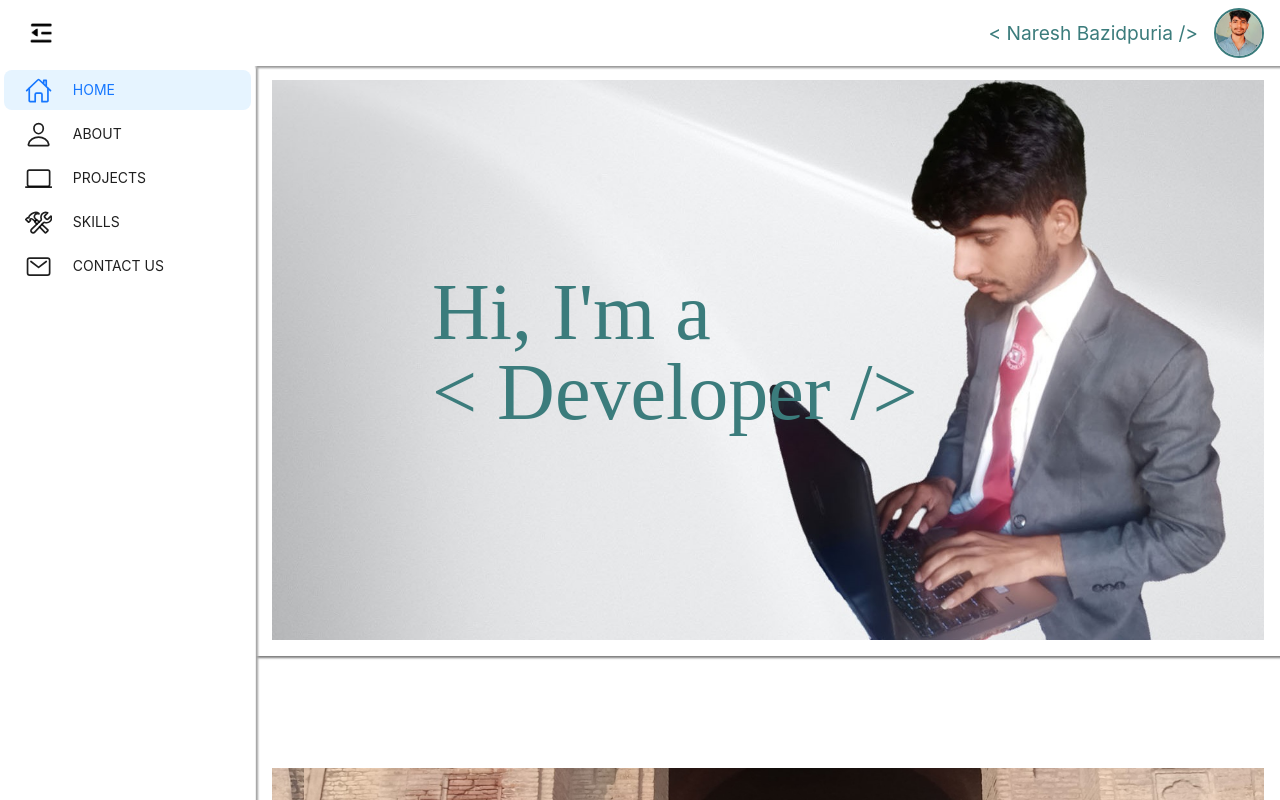
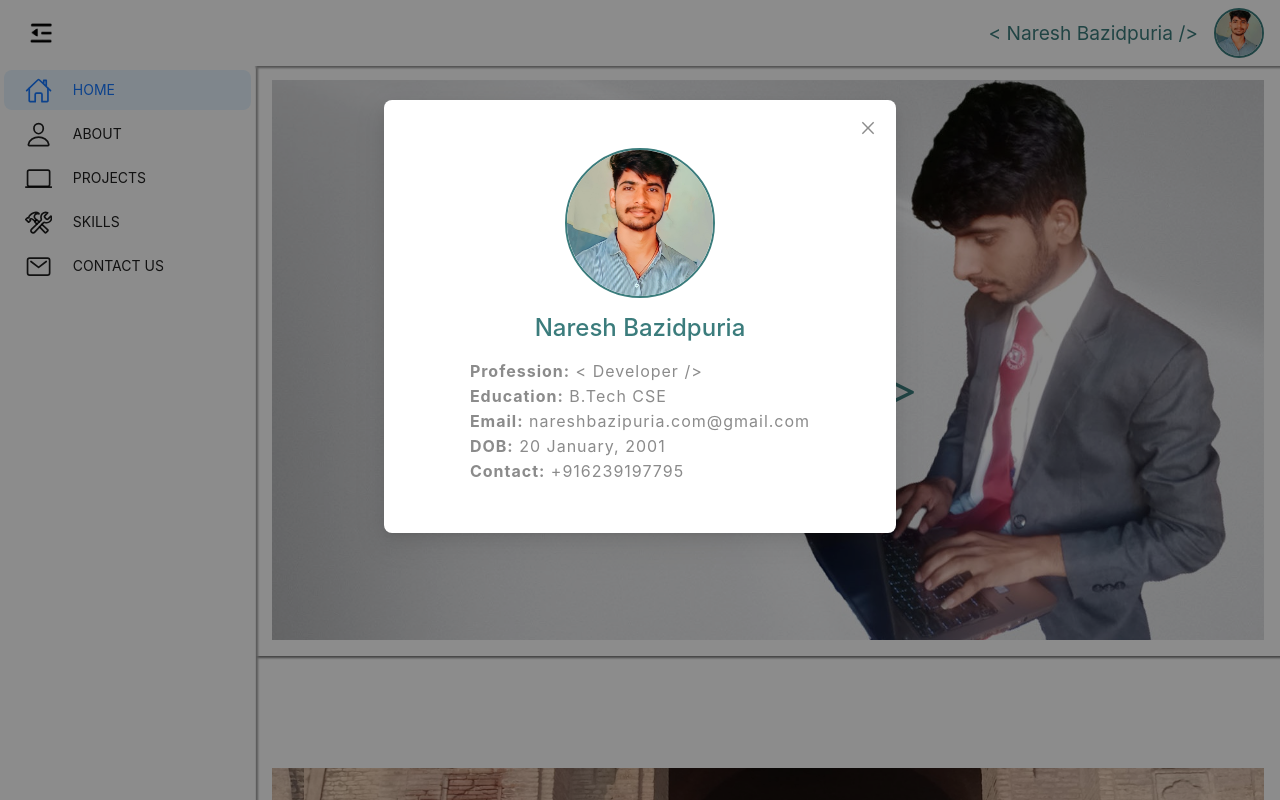
Before and after one commit to Nareshbazidpuria/NB-React, a React (Create React App) app: page / in a window 1280 px wide. Both pictures are taken after a click on the picture 1239 px from the left and 33 px from the top of the page. Shown: the top 800 px of the page. Built offline with nearby package versions, Linux system fonts and the light colour scheme; a web font is replaced by a local one.

Commit message:
design completed

```diff
--- a/src/components/contactUs/index.js
+++ b/src/components/contactUs/index.js
@@ -6,24 +6,48 @@ import "react-toastify/dist/ReactToastify.css";
 
 const onSub = (e) => {
   e.preventDefault();
-  toast.success("Thanks for contacting us, We'll reply soon.", {
-    position: "top-center",
-    autoClose: 3000,
-    hideProgressBar: false,
-    closeOnClick: true,
-    pauseOnHover: true,
-    draggable: true,
-    progress: undefined,
-    theme: "light",
-  });
   emailjs.sendForm('service_j2z91ht', 'template_l1uk1sj', e.target, 'OD4pCOiLR76yUrGjo').then(res => {
     emailjs.sendForm('service_j2z91ht', 'template_sm1z9wb', e.target, 'OD4pCOiLR76yUrGjo').then(res => {
       let inputs = document.querySelectorAll('.cusInp');
       inputs.forEach(element => {
         element.value = '';
       });
-    }).catch(err => console.log(err));
-  }).catch(err => console.log(err));
+      toast.success("Thanks for contacting us, We'll reply soon.", {
+        position: "top-center",
+        autoClose: 3000,
+        hideProgressBar: false,
+        closeOnClick: true,
+        pauseOnHover: true,
+        draggable: true,
+        progress: undefined,
+        theme: "light",
+      });
+    }).catch(err => {
+      console.log(err)
+      toast.error("Something went wrong! Please try again!", {
+        position: "top-center",
+        autoClose: 3000,
+        hideProgressBar: false,
+        closeOnClick: true,
+        pauseOnHover: true,
+        draggable: true,
+        progress: undefined,
+        theme: "light",
+      });
+    });
+  }).catch(err => {
+    console.log(err)
+    toast.error("Something went wrong! Please try again!", {
+      position: "top-center",
+      autoClose: 3000,
+      hideProgressBar: false,
+      closeOnClick: true,
+      pauseOnHover: true,
+      draggable: true,
+      progress: undefined,
+      theme: "light",
+    });
+  });
 }
 
 const ContactUs = (props) => {
--- a/src/components/navigationBar/index.js
+++ b/src/components/navigationBar/index.js
@@ -1,18 +1,41 @@
-import React from 'react';
+import React, { useState } from 'react';
 import './style.css';
 import logo from '../../img/Favicon.png';
+import { Tooltip, Modal } from 'antd';
 
 const Navbar = (props) => {
+  const [isModalOpen, setIsModalOpen] = useState(false);
+  const showModal = () => {
+    setIsModalOpen(true);
+  };
+  const handleCancel = () => {
+    setIsModalOpen(false);
+  };
+
   return (
     <div>
       <nav className="navbar" id="navbar" style={{
         left: props.width,
         width: `calc(100vw - ${props.width})`
-      }}
-      >
-        <span>&lt; Naresh Bazidpuria /&gt;</span>
-        <img className="logo" src={logo} alt="" />
+      }}>
+        <Tooltip title="Profile">
+          <span onClick={showModal}>&lt; Naresh Bazidpuria /&gt;</span>
+        </Tooltip>
+        <Tooltip title="Profile">
+          <img className="logo" src={logo} alt="" onClick={showModal} />
+        </Tooltip>
       </nav>
+      <Modal className='profileModel d-flex' open={isModalOpen} onCancel={handleCancel}>
+        <img className="profilePic" src={logo} alt="" />
+        <h4>Naresh Bazidpuria</h4>
+        <div className='info'>
+          <p><strong>Profession:</strong> &lt; Developer /&gt;</p>
+          <p><strong>Education:</strong> B.Tech CSE</p>
+          <p><strong>Email:</strong> nareshbazipuria.com@gmail.com</p>
+          <p><strong>DOB:</strong> 20 January, 2001</p>
+          <p><strong>Contact:</strong> +916239197795</p>
+        </div>
+      </Modal>
     </div>
   )
 }
--- a/src/components/navigationBar/style.css
+++ b/src/components/navigationBar/style.css
@@ -16,11 +16,40 @@
   color: #3b7c7c;
   font-size: 1.2rem;
 }
-.logo{
-  border-radius: 50px;
+.logo, .profilePic{
+  border-radius: 50rem;
   height: 50px;
   width: auto;
   border: 2px solid #3b7c7c;
   margin: 0 1rem;
   cursor: pointer;
 }
+.profileModel{
+  width: 40vw !important;
+}
+.profileModel h4{
+  color: #3b7c7c;
+  margin: 1rem 0;
+}
+.info{
+  text-align: left;
+  letter-spacing: 1px;
+}
+.profileModel p{
+  font-size: 1rem;
+  margin: 0;
+  color: #8b8b8b;
+}
+.profileModel .ant-modal-content{
+  display: flex;
+  justify-content: center;
+  padding: 3rem;
+  text-align: center;
+  width: 40vw !important;
+}
+.ant-modal-footer{
+  display: none !important;
+}
+.profilePic{
+  height: 150px;
+}
--- a/src/components/skillS/index.js
+++ b/src/components/skillS/index.js
@@ -1,4 +1,4 @@
-import React from 'react'
+import React, { useState } from 'react'
 import Skill from './skilL';
 import './style.css';
 import ReactLogo from '../../img/react.png'
@@ -9,15 +9,54 @@ import Node from '../../img/node.png'
 import Next from '../../img/next.png'
 import Mongodb from '../../img/mongodb.svg'
 import Cv from '../../img/doc/Resume.pdf'
-import { Tooltip } from 'antd';
+import { toast, ToastContainer } from 'react-toastify';
+import { Tooltip, Button, Space } from 'antd';
 
 const Skills = (props) => {
+  const [loadings, setLoadings] = useState([]);
+  const enterLoading = (index) => {
+    setLoadings((prevLoadings) => {
+      const newLoadings = [...prevLoadings];
+      newLoadings[index] = true;
+      return newLoadings;
+    });
+    setTimeout(() => {
+      setLoadings((prevLoadings) => {
+        const newLoadings = [...prevLoadings];
+        newLoadings[index] = false;
+        return newLoadings;
+      });
+      toast.success("Downloaded", {
+        position: "top-center",
+        autoClose: 800,
+        hideProgressBar: false,
+        closeOnClick: true,
+        pauseOnHover: true,
+        draggable: true,
+        progress: undefined,
+        theme: "light",
+      });
+    }, 800);
+  };
+
   return (
     <div className='skills' id='skills' style={{
       left: props.width,
       width: `calc(100vw - ${props.width})`
     }}
     >
+      <ToastContainer
+        position="top-center"
+        autoClose={5000}
+        hideProgressBar={false}
+        newestOnTop={false}
+        closeOnClick
+        rtl={false}
+        pauseOnFocusLoss
+        draggable
+        pauseOnHover
+        theme="light"
+      />
       <h1>Skills</h1>
       <h3>Languages :</h3>
       <div className='d-flex skillItem'>
@@ -46,13 +85,20 @@ const Skills = (props) => {
           </Tooltip>
           <Tooltip title="Download">
             <a href={Cv} download>
-              <ion-icon name="arrow-down-outline"></ion-icon>
+              <Space direction="vertical">
+                <Space wrap>
+                  <Button
+                    type="success"
+                    icon={<ion-icon name="arrow-down-outline"></ion-icon>}
+                    loading={loadings[2]}
+                    onClick={() => enterLoading(2)}
+                  />
+                </Space>
+              </Space>
             </a>
           </Tooltip>
         </div>
       </div>
-
-
     </div>
   )
 }
--- a/src/components/skillS/style.css
+++ b/src/components/skillS/style.css
@@ -52,5 +52,10 @@ h3{
 .download ion-icon{
   color: #fff;
   font-size: 1.5rem !important;
-  margin: 0 1rem;
 }
+.download Button{
+  color: #fff;
+  font-size: 1rem !important;
+  font-weight: bolder;
+  margin: 0 1rem 0 0;
+}
```
